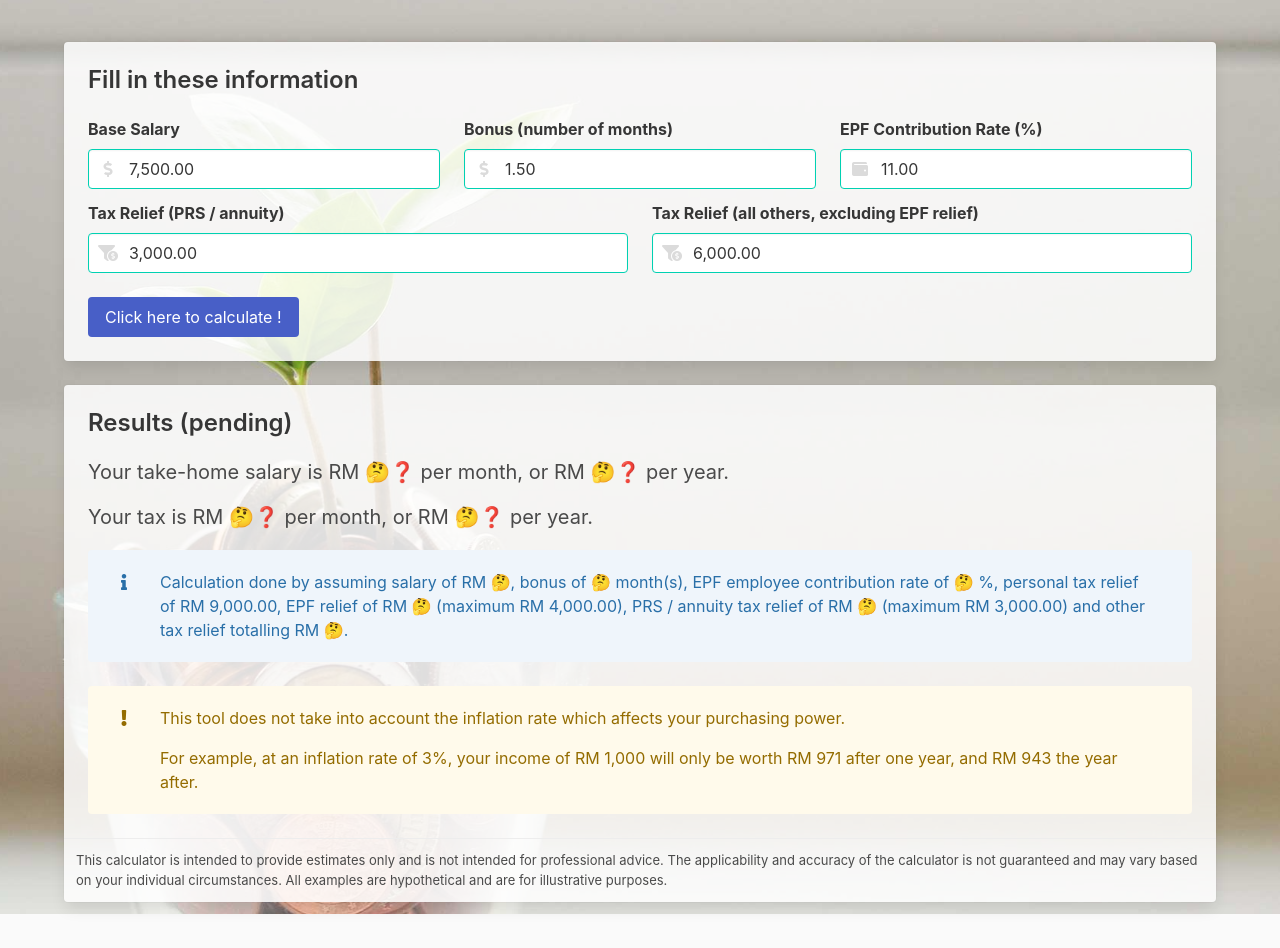
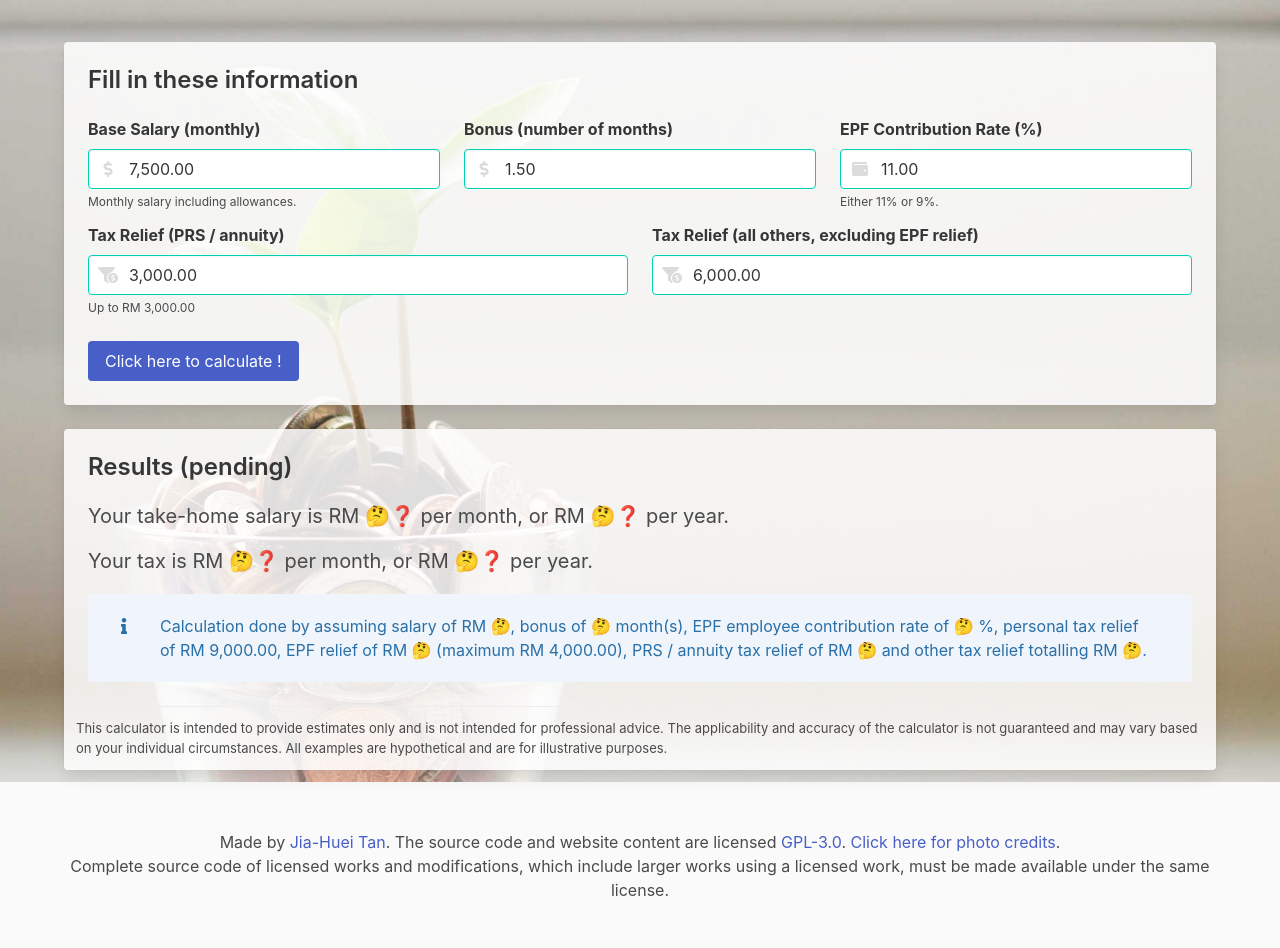
Before and after one commit to jiahuei/personal-finance-calculators, a plain HTML site: page calc/take-home-salary-tax.html in a window 1280 px wide. Shown: the part 167-1115 px from the top of the page. Drawn offline with nearby package versions, Linux system fonts and the light colour scheme; files that its build step writes are made by us from their sources; files whose address does not match are found by name.

Commit message:
specify that tax calculation is for YA2020, add help texts

```diff
--- a/calc/take-home-salary-tax.html
+++ b/calc/take-home-salary-tax.html
@@ -3,7 +3,7 @@
   <head>
     <meta charset="utf-8" />
     <meta name="viewport" content="width=device-width, initial-scale=1" />
-    <title>Take-Home Salary & Tax Calculator</title>
+    <title>Take-Home Salary & Tax Calculator (YA 2020)</title>
     <!-- https://stackoverflow.com/a/42997313 -->
     <base href="../" />
     <link rel="stylesheet" href="style.css" />
@@ -74,7 +74,7 @@
 
     <section class="section">
       <div class="container">
-        <h1 class="title is-2">Take-Home Salary & Tax Calculator</h1>
+        <h1 class="title is-2">Take-Home Salary & Tax Calculator (YA 2020)</h1>
       </div>
     </section>
     <section class="section pt-3 pb-3">
@@ -86,7 +86,7 @@
               <div class="columns mb-0">
                 <div class="column">
                   <div class="field">
-                    <label class="label">Base Salary</label>
+                    <label class="label">Base Salary (monthly)</label>
                     <div class="control has-icons-left has-icons-right">
                       <input
                         id="baseSalaryInput"
@@ -100,6 +100,7 @@
                         <i class="fas fa-dollar-sign"></i>
                       </span>
                     </div>
+                    <p class="help">Monthly salary including allowances.</p>
                   </div>
                 </div>
                 <div class="column">
@@ -136,6 +137,7 @@
                         <i class="fas fa-wallet"></i>
                       </span>
                     </div>
+                    <p class="help">Either 11% or 9%.</p>
                   </div>
                 </div>
               </div>
@@ -157,6 +159,7 @@
                         <i class="fas fa-funnel-dollar"></i>
                       </span>
                     </div>
+                    <p class="help">Up to RM 3,000.00</p>
                   </div>
                 </div>
                 <div class="column">
@@ -225,14 +228,13 @@
                       <span id="bonusAmount">🤔</span> month(s), EPF employee contribution rate of
                       <span id="epfRatePercent">🤔</span> %, personal tax relief of RM 9,000.00, EPF
                       relief of RM <span id="epfRelief">🤔</span> (maximum RM 4,000.00), PRS /
-                      annuity tax relief of RM <span id="taxReliefPrs">🤔</span> (maximum RM
-                      3,000.00) and other tax relief totalling RM
-                      <span id="taxReliefOthers">🤔</span>.
+                      annuity tax relief of RM <span id="taxReliefPrs">🤔</span> and other tax
+                      relief totalling RM <span id="taxReliefOthers">🤔</span>.
                     </p>
                   </div>
                 </div>
               </div>
-              <div class="notification is-warning is-light">
+              <!-- <div class="notification is-warning is-light">
                 <div class="columns">
                   <div class="column is-narrow">
                     <span class="icon">
@@ -251,7 +253,7 @@
                     </p>
                   </div>
                 </div>
-              </div>
+              </div> -->
             </div>
           </div>
           <footer class="card-footer">
```
